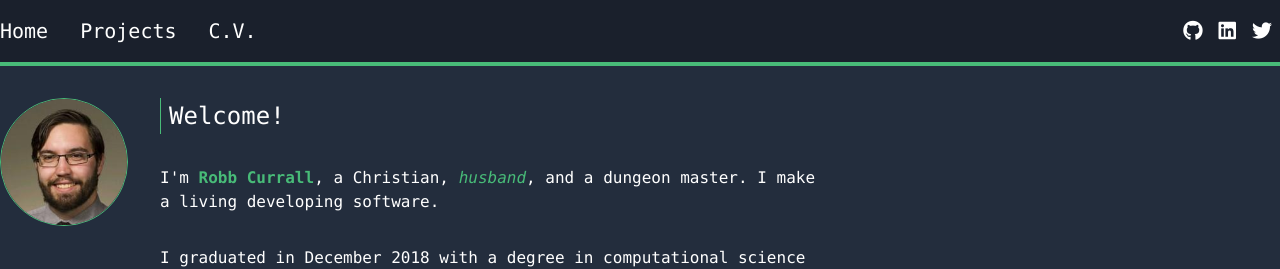
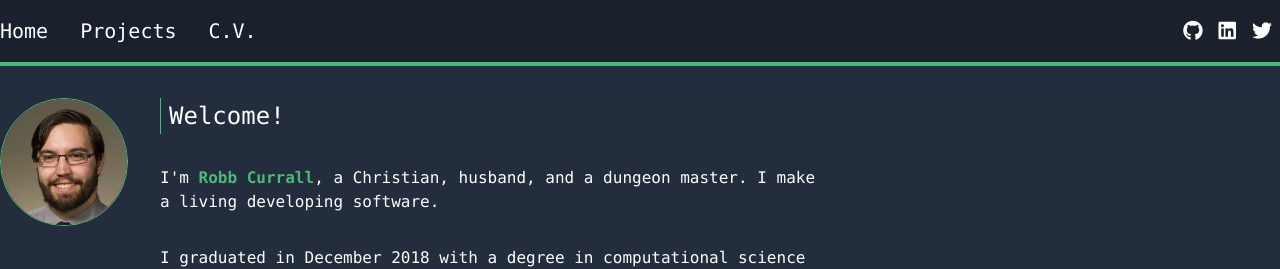
Before and after one commit to rlcurrall/personal-website, a Vue app: page / in a window 1280 px wide. Shown: the top 269 px of the page. Built offline with nearby package versions, Linux system fonts and the light colour scheme.

Commit message:
Update Home.vue

```diff
--- a/src/views/Home/Home.vue
+++ b/src/views/Home/Home.vue
@@ -15,9 +15,8 @@
         Welcome!
       </h1>
       <p class="my-8">
-        I'm <b>Robb Currall</b>, a Christian,
-        <i class="text-green-500">husband</i>, and a dungeon master. I make a
-        living developing software.
+        I'm <b>Robb Currall</b>, a Christian, husband, and a dungeon master. I
+        make a living developing software.
       </p>
       <p class="my-8">
         I graduated in December 2018 with a degree in computational science from
```
